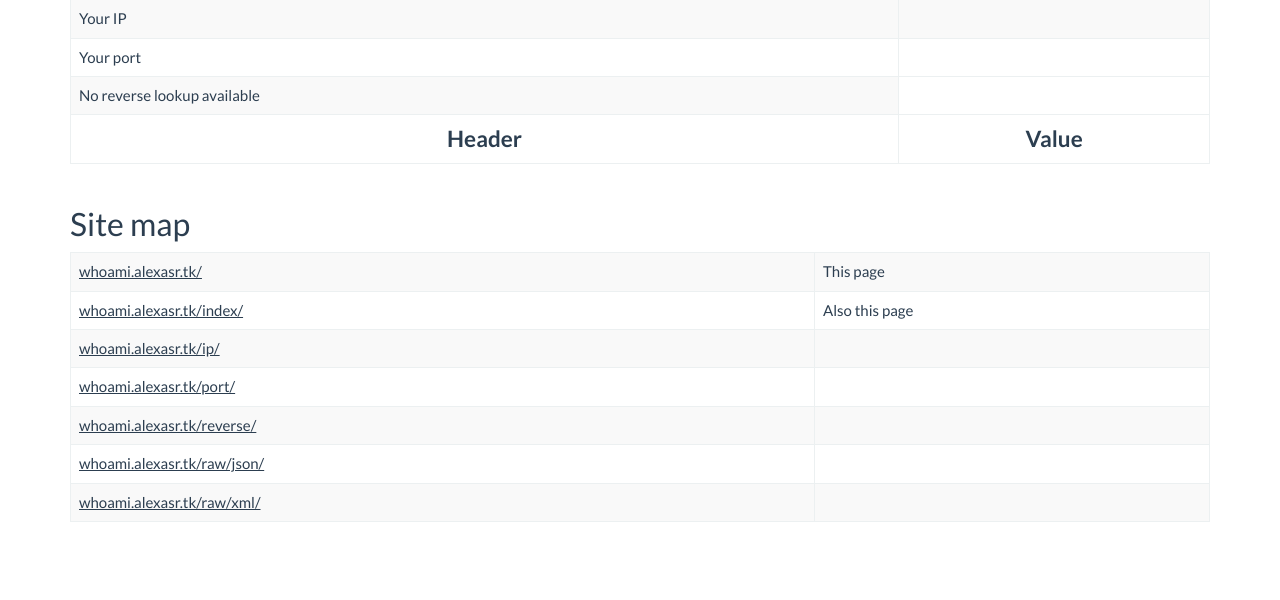
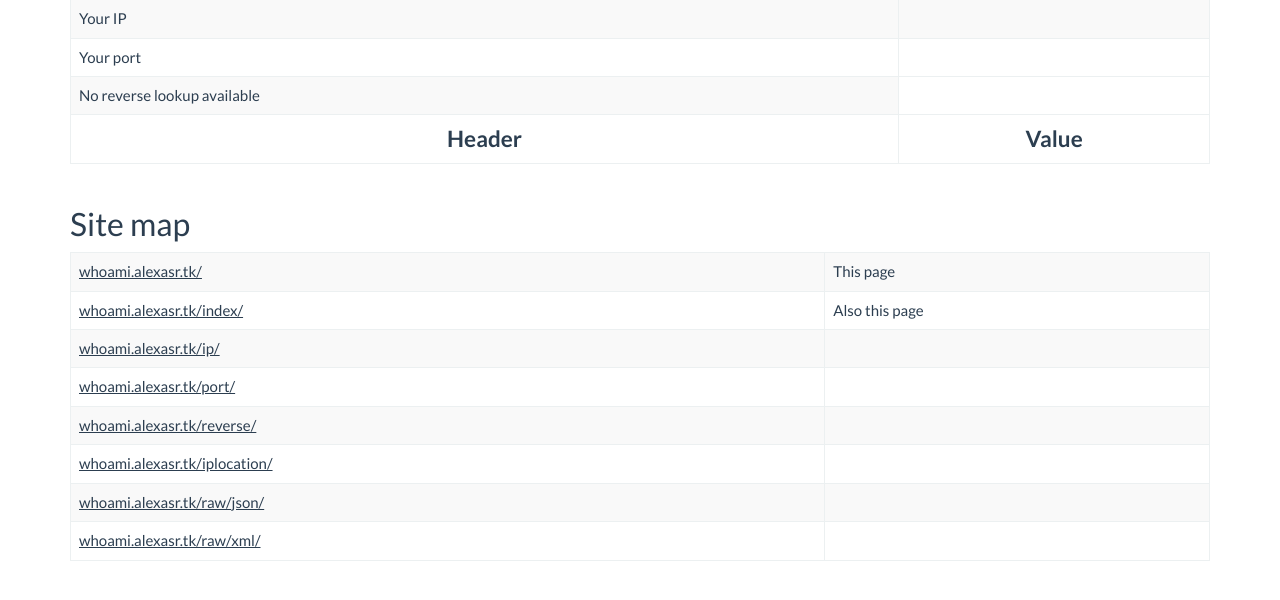
Before and after one commit to fager/whoami, a Flask app: template app/templates/index.html in a window 1280 px wide. Shown: the part 142-742 px from the top of the page. Run offline with Flask 2, Linux system fonts and the light colour scheme; the template is opened without the code that fills it, so the values that code supplies are empty; some libraries are stand-ins or nearby versions.

Commit message:
Add /iplocation/ to sitemap

```diff
--- a/app/app.py
+++ b/app/app.py
@@ -26,6 +26,7 @@ def main():
     ip = get_ip(parse_http_headers(request), request.remote_addr)
     port = request.environ.get('REMOTE_PORT')
     headers = parse_http_headers(request)
+    iplocation = get_full_ip_info(ip)
     json = set_headers_format("json", request)
     xml = set_headers_format("xml", request)
 
@@ -38,6 +39,7 @@ def main():
         ip = ip,
         port = port,
         reverse = get_client_reverse_lookup(ip),
+        iplocation = iplocation,
         parent_dict = headers,
         json = json,
         xml = xml
--- a/app/templates/second.html
+++ b/app/templates/second.html
@@ -20,6 +20,10 @@
       <tr>
         <td><a href={{ url_for('reverse') }}>whoami.alexasr.tk/reverse/</td>
         <td>{{ reverse }}</td>
+      </tr>
+      <tr>
+        <td><a href={{ url_for('iplocation') }}>whoami.alexasr.tk/iplocation/</td>
+        <td>{% include "iplocation.html" %}</td>
       </tr>
         {% for key, value in parent_dict.items() %}
           {% if key == "User-Agent" %}
```
